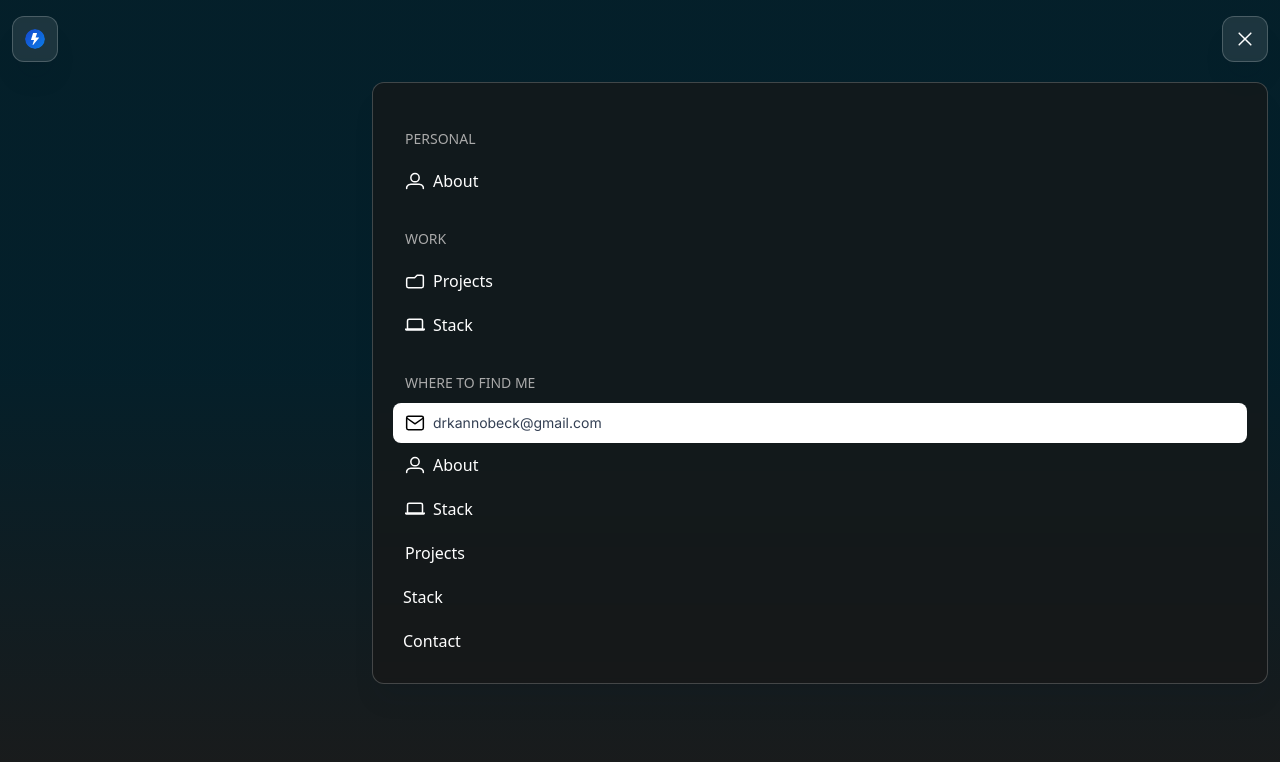
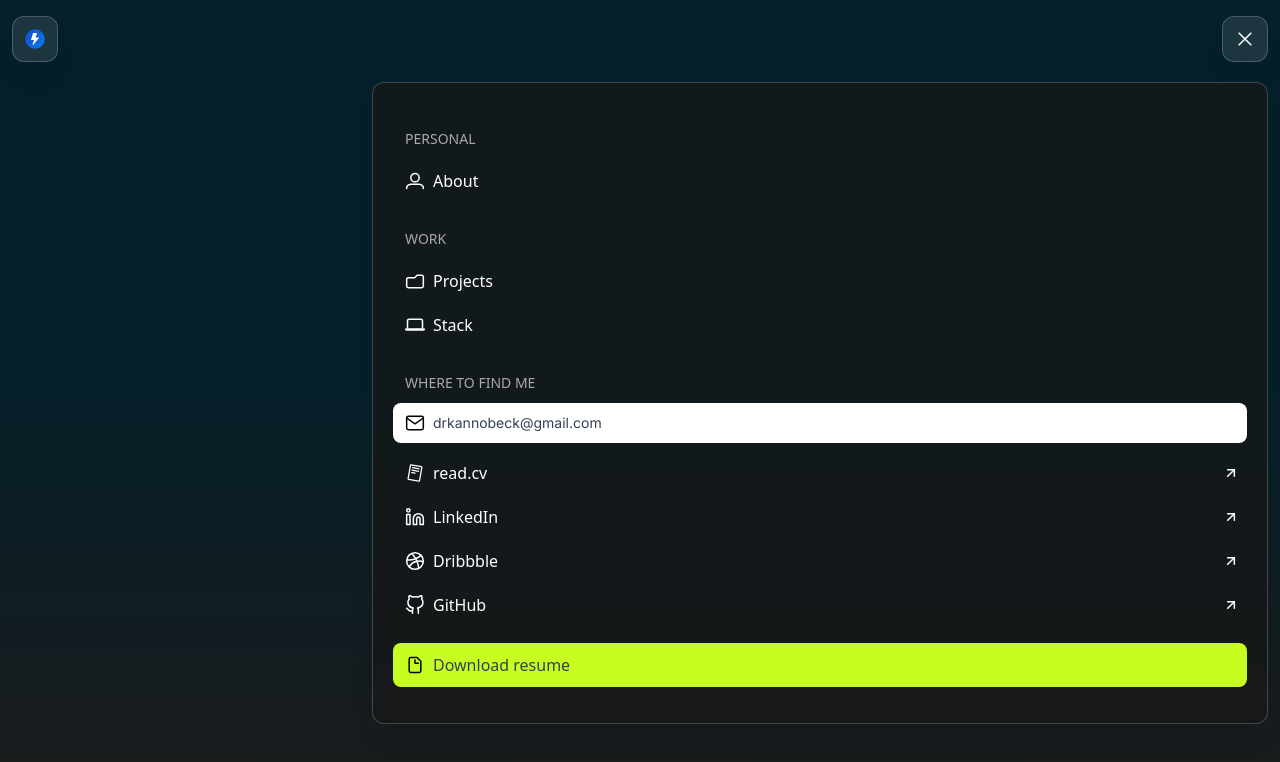
Before and after one commit to altBeck/noble, a React (Vite) app: page / in a window 1280 px wide. Both pictures are taken after a click on the element 1245 px from the left and 39 px from the top of the page. Shown: the top 762 px of the page. Built offline with nearby package versions, Linux system fonts and the light colour scheme.

Commit message:
navbar-update

```diff
--- a/src/components/navbar/Navbar.tsx
+++ b/src/components/navbar/Navbar.tsx
@@ -8,7 +8,13 @@
 import about from "../../assets/img/about.svg";
 import stack from "../../assets/img/stack.svg";
 import mail from "../../assets/img/mail.svg";
-
+import arrow from "../../assets/img/arrow-up-right.svg";
+import rcv from "../../assets/img/readcv.svg";
+import lkdn from "../../assets/img/linkedin.svg";
+import dbbl from "../../assets/img/dbbl.svg";
+import gthb from "../../assets/img/github.svg";
+import doc from "../../assets/img/doc.svg"
+;
 const Navbar = () => {
   const [isCopied, setIsCopied] = useState(false);
   const [menuOpen, setMenuOpen] = useState(false);
@@ -134,47 +140,123 @@
                   </div>
                 </div>
 
-                <div>
+                <div className="mt-2">
                   <li className="py-2.5 pl-3 hover:rounded-lg hover:bg-black">
-                    <Link to="mailto:drkannobeck@gmail.com">
+                    <Link
+                      to="https://read.cv/beck/"
+                      target="_blank"
+                    >
+                    <span className="justify-between flex items-center">
                       <span className="flex space-x-2 items-center">
                         <img
-                          src={about}
-                          alt="person icon"
+                          src={rcv}
+                          alt="Read.cv icon"
                         />
-                        <p>About</p>
-
+                        <p>read.cv</p>
+                        </span>
+                        <img
+                          src={arrow}
+                          alt="arrow icon"
+                          className="mr-2"
+                        />
                       </span>
                     </Link>
                   </li>
 
                   <li className="py-2.5 pl-3 hover:rounded-lg hover:bg-black">
-                    <Link to="/stack">
-                      <span className="space-x-2 flex items-center">
+                    <Link
+                    to="https://linkedin.com/in/kanno-beck/"
+                    target="_blank"
+                    >
+                      <span className="justify-between flex items-center">
+                        <span className="flex space-x-2 items-center">
                         <img
-                          src={stack}
-                          alt="laptop icon"
+                          src={lkdn}
+                          alt="linkedin icon"
                         />
-                        <p>Stack</p>
+                        <p>LinkedIn</p>
+                        </span>
+                        <img
+                          src={arrow}
+                          alt="arrow icon"
+                          className="mr-2"
+                        />
+                      </span>
+                    </Link>
+                  </li>
 
+
+                  <li className="py-2.5 pl-3 hover:rounded-lg hover:bg-black">
+                    <Link
+                    to="https://dribbble.com/bekkr/"
+                    target="_blank"
+                    >
+                      <span className="justify-between flex items-center">
+                        <span className="flex space-x-2 items-center">
+                        <img
+                          src={dbbl}
+                          alt="dribbble icon"
+                        />
+                        <p>Dribbble</p>
+                        </span>
+                        <img
+                          src={arrow}
+                          alt="arrow icon"
+                          className="mr-2"
+                        />
+                      </span>
+                    </Link>
+                  </li>
+
+                  <li className="py-2.5 pl-3 hover:rounded-lg hover:bg-black">
+                    <Link
+                    to="https://github.com/altbeck/"
+                    target="_blank"
+                    >
+                      <span className="justify-between flex items-center">
+                        <span className="flex space-x-2 items-center">
+                        <img
+                          src={gthb}
+                          alt="github icon"
+                        />
+                        <p>GitHub</p>
+                        </span>
+                        <img
+                          src={arrow}
+                          alt="arrow icon"
+                          className="mr-2"
+                        />
+                      </span>
+                    </Link>
+                  </li>
+                </div>
+
+                <div
+                  className="my-4"
+                >
+                  <li className="py-2.5 pl-3 rounded-lg bg-[#C6FE22] text-[#344054]">
+                    <Link
+                    to="https://drive.google.com/drive/folders/1cjqR736qy4tTq27y3Uy9iVOpvLMQHvbx"
+                    target="_blank"
+                    >
+                      <span className="justify-between flex items-center">
+                        <span className="flex space-x-2 items-center">
+                        <img
+                          src={doc}
+                          alt="document icon"
+                        />
+                        <p
+                          className="font-medium"
+                        >
+                          Download resume
+                        </p>
+                        </span>
                       </span>
                     </Link>
                   </li>
                 </div>
 
               </div>
-
-
-              <li className="py-2.5 pl-3 hover:rounded-md hover:bg-black">
-                <Link to="/projects">Projects</Link>
-              </li>
-              <li className="py-2.5 pl-2.5 hover:rounded-md hover:bg-black">
-                <Link to="/stack">Stack</Link>
-              </li>
-              <li className="py-2.5 pl-2.5 hover:rounded-md hover:bg-black">
-                <Link to="/contact">Contact</Link>
-              </li>
-              {/* Add other links here */}
             </ul>
           </div>
         )}
```
Also changed, not shown: src/assets/img/dbbl.svg (renamed from src/assets/img/Frame-4.svg), src/assets/img/doc.svg (renamed from src/assets/img/drbbl.svg).
